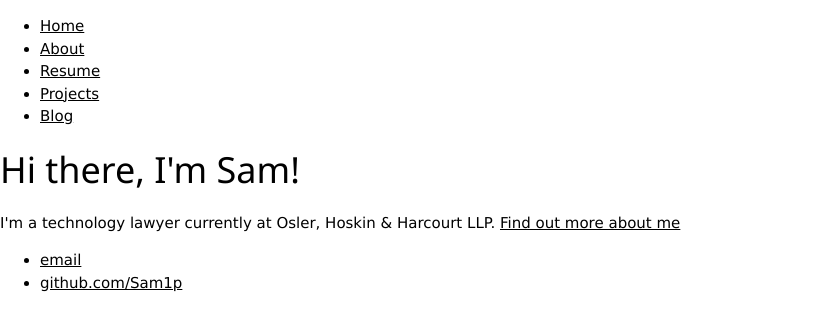
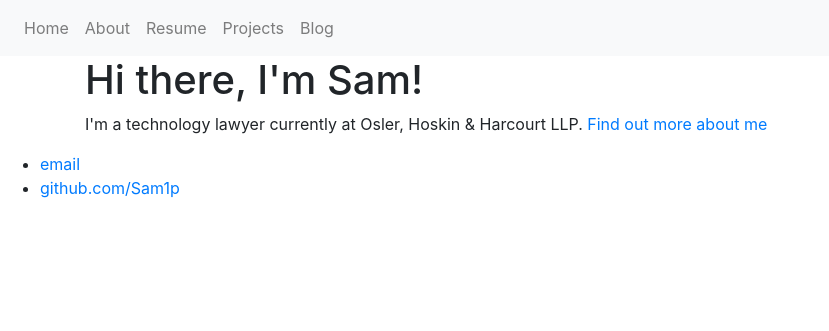
Before and after one commit to Sam1p/sam1p.github.io, a Jekyll site: the page built from index.html, in a window 1280 px wide. Shown: the top 331 px of the page, without its empty margins (0-829 px from the left). Built offline with Jekyll 4.4.1, drawn with Linux system fonts in a browser that asks for light colours.

Commit message:
bootstrap

```diff
--- a/_layouts/default.html
+++ b/_layouts/default.html
@@ -6,9 +6,21 @@
         <title>{{ page.title }}</title>
         <!-- Use w3.css (modern CSS framework), which is a responsive style sheet that makes it easy to develop sites that look like at any size; desktop, laptop, tablet or phone.  For your convenience, the link is here: https://www.w3schools.com/w3css/default.asp
 
-        TODO: Switchover to Bootstrap.-->
+        <!-- TODO: Switchover to Bootstrap.
         <link rel="stylesheet" href="https://www.w3schools.com/w3css/4/w3.css">
-        <link rel="stylesheet" href="styles/style.css">
+        <link rel="stylesheet" href="styles/style.css">-->
+        <!-- bootstrap -->
+        <!-- Latest compiled and minified CSS -->
+        <link rel="stylesheet" href="https://maxcdn.bootstrapcdn.com/bootstrap/4.1.0/css/bootstrap.min.css">
+
+        <!-- jQuery library -->
+        <script src="https://ajax.googleapis.com/ajax/libs/jquery/3.3.1/jquery.min.js"></script>
+
+        <!-- Popper JS -->
+        <script src="https://cdnjs.cloudflare.com/ajax/libs/popper.js/1.14.0/umd/popper.min.js"></script>
+
+        <!-- Latest compiled JavaScript -->
+        <script src="https://maxcdn.bootstrapcdn.com/bootstrap/4.1.0/js/bootstrap.min.js"></script>
         <!-- Make responsive webpage -->
         <meta name="viewport" content="width=device-width, initial-scale=1.0">
     </head>
```
